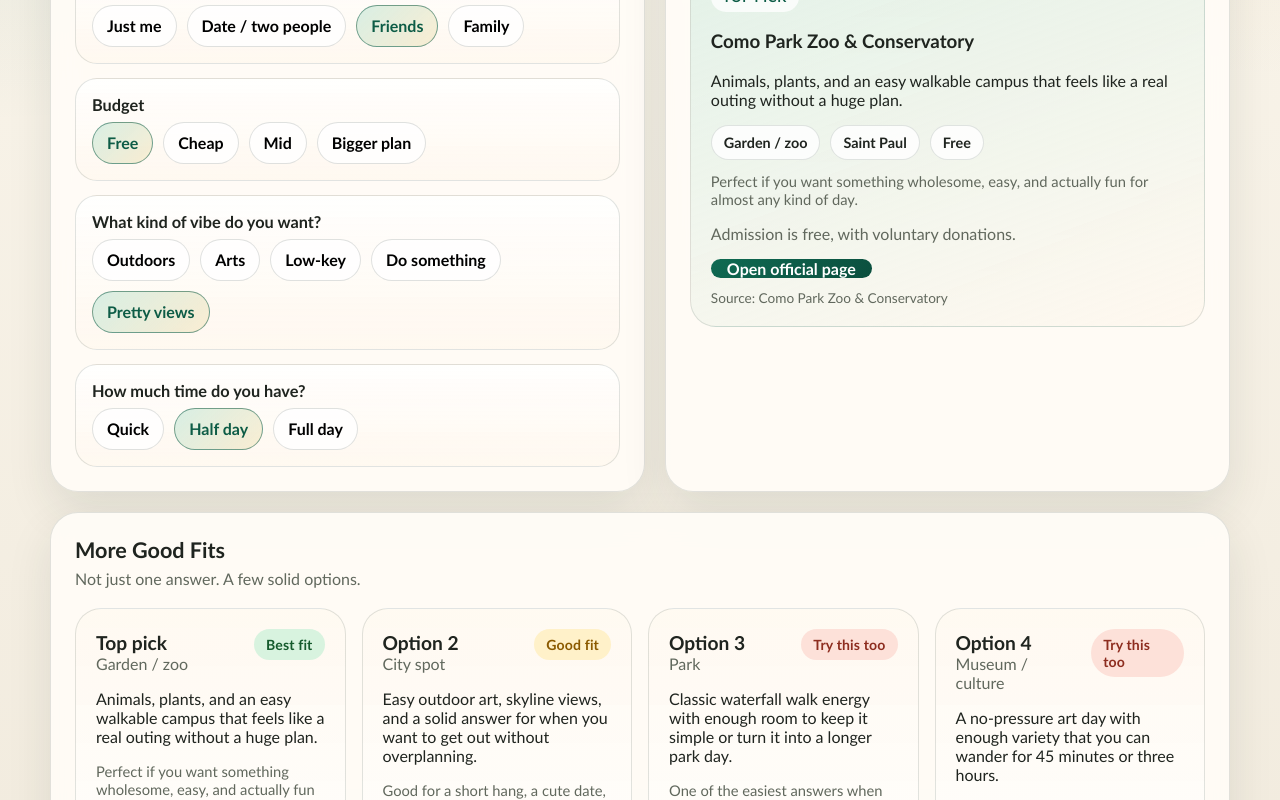
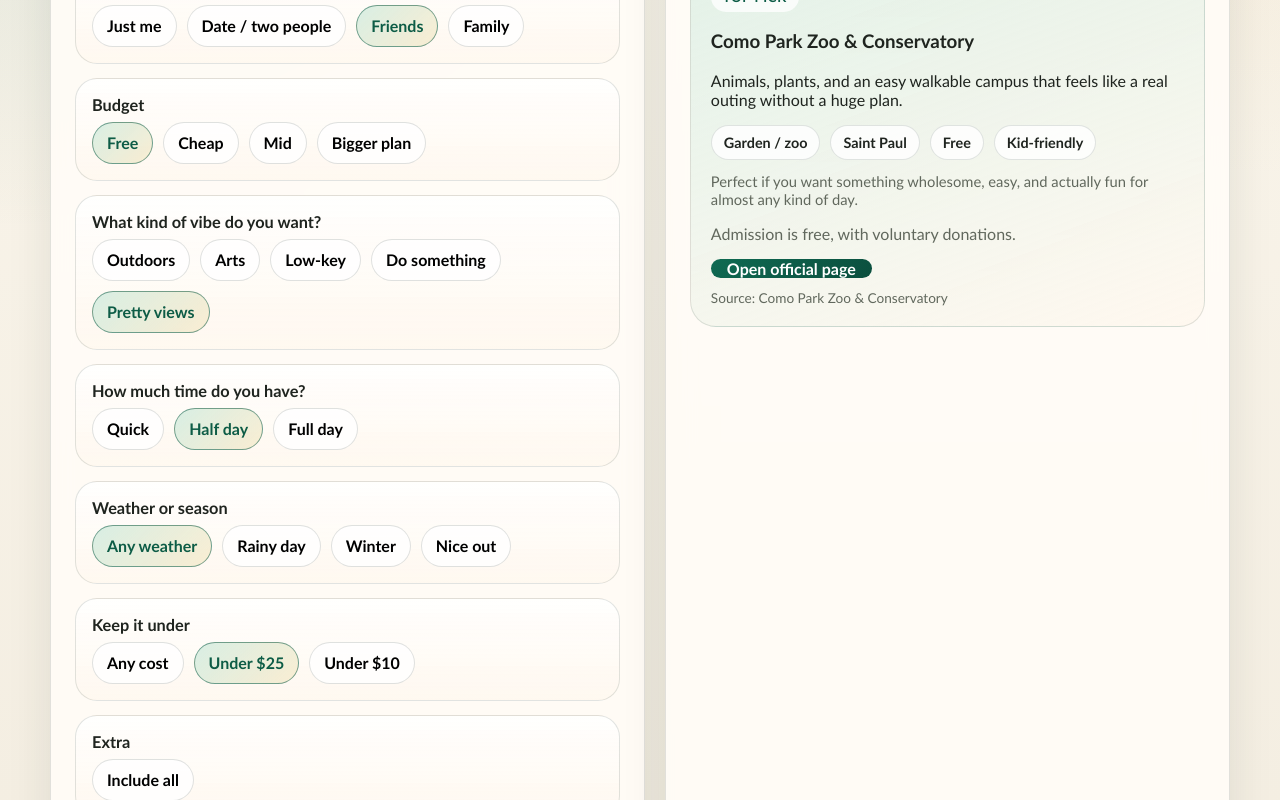
Before and after one commit to ans25et/normandale-schedule-ai, a Next.js app: page / in a window 1280 px wide. Shown: the part 600-1400 px from the top of the page. Built offline with nearby package versions, Linux system fonts and the light colour scheme.

Commit message:
Add smarter outing filters for weather budget and families

```diff
--- a/app/page.tsx
+++ b/app/page.tsx
@@ -6,11 +6,15 @@
   BUDGET_OPTIONS,
   COMPANY_OPTIONS,
   MINNESOTA_OUTINGS,
+  PRICE_CAP_OPTIONS,
+  SEASON_OPTIONS,
   TIME_OPTIONS,
   VIBE_OPTIONS,
   type BudgetTag,
   type CompanyTag,
   type OutingItem,
+  type PriceCapTag,
+  type SeasonTag,
   type TimeTag,
   type VibeTag
 } from "@/lib/data/minnesota-outings";
@@ -20,17 +24,21 @@
   const [budget, setBudget] = useState<BudgetTag>("free");
   const [vibe, setVibe] = useState<VibeTag>("scenic");
   const [time, setTime] = useState<TimeTag>("half-day");
+  const [season, setSeason] = useState<SeasonTag>("any");
+  const [priceCap, setPriceCap] = useState<PriceCapTag>("under-25");
+  const [kidFriendlyOnly, setKidFriendlyOnly] = useState(false);
 
   const recommendations = useMemo(() => {
     return [...MINNESOTA_OUTINGS]
       .map((item) => ({
         item,
-        score: scoreItem(item, { company, budget, vibe, time })
+        score: scoreItem(item, { company, budget, vibe, time, season, priceCap, kidFriendlyOnly })
       }))
+      .filter((entry) => entry.score > -100)
       .sort((left, right) => right.score - left.score)
       .slice(0, 4)
       .map((entry) => entry.item);
-  }, [company, budget, vibe, time]);
+  }, [company, budget, vibe, time, season, priceCap, kidFriendlyOnly]);
 
   const topPick = recommendations[0];
 
@@ -60,7 +68,7 @@
         <section className="panel">
           <div className="panel-inner">
             <h2 className="section-title">Quick Match</h2>
-            <p className="section-copy">Four clicks. One good plan.</p>
+            <p className="section-copy">Fast filters, less overthinking.</p>
 
             <div className="step-list">
               <article className="step-card">
@@ -126,6 +134,51 @@
                   ))}
                 </div>
               </article>
+
+              <article className="step-card">
+                <h3>Weather or season</h3>
+                <div className="chip-grid">
+                  {SEASON_OPTIONS.map((option) => (
+                    <button
+                      key={option.id}
+                      type="button"
+                      className={season === option.id ? "chip-btn active" : "chip-btn"}
+                      onClick={() => setSeason(option.id)}
+                    >
+                      {option.label}
+                    </button>
+                  ))}
+                </div>
+              </article>
+
+              <article className="step-card">
+                <h3>Keep it under</h3>
+                <div className="chip-grid">
+                  {PRICE_CAP_OPTIONS.map((option) => (
+                    <button
+                      key={option.id}
+                      type="button"
+                      className={priceCap === option.id ? "chip-btn active" : "chip-btn"}
+                      onClick={() => setPriceCap(option.id)}
+                    >
+                      {option.label}
+                    </button>
+                  ))}
+                </div>
+              </article>
+
+              <article className="step-card">
+                <h3>Extra</h3>
+                <div className="chip-grid">
+                  <button
+                    type="button"
+                    className={kidFriendlyOnly ? "chip-btn active" : "chip-btn"}
+                    onClick={() => setKidFriendlyOnly((current) => !current)}
+                  >
+                    {kidFriendlyOnly ? "Kid-friendly only" : "Include all"}
+                  </button>
+                </div>
+              </article>
             </div>
           </div>
         </section>
@@ -144,6 +197,7 @@
                   <div className="detail-pill">{labelForType(topPick.type)}</div>
                   <div className="detail-pill">{topPick.city}</div>
                   <div className="detail-pill">{topPick.costLabel}</div>
+                  {topPick.kidFriendly ? <div className="detail-pill">Kid-friendly</div> : null}
                 </div>
                 <p className="helper-copy">{topPick.whyItFits}</p>
                 <p className="muted">{topPick.costHint}</p>
@@ -178,6 +232,7 @@
                 <div className="detail-stack">
                   <div className="detail-pill">{item.city}</div>
                   <div className="detail-pill">{item.costLabel}</div>
+                  {item.kidFriendly ? <div className="detail-pill">Kid-friendly</div> : null}
                 </div>
                 <p className="muted">{item.costHint}</p>
                 <a className="secondary-btn link-btn" href={item.url} target="_blank" rel="noreferrer">
@@ -214,9 +269,21 @@
 
 function scoreItem(
   item: OutingItem,
-  filters: { company: CompanyTag; budget: BudgetTag; vibe: VibeTag; time: TimeTag }
+  filters: {
+    company: CompanyTag;
+    budget: BudgetTag;
+    vibe: VibeTag;
+    time: TimeTag;
+    season: SeasonTag;
+    priceCap: PriceCapTag;
+    kidFriendlyOnly: boolean;
+  }
 ): number {
   let score = 0;
+
+  if (filters.kidFriendlyOnly && !item.kidFriendly) {
+    return -999;
+  }
 
   if (item.companyTags.includes(filters.company)) {
     score += 5;
@@ -228,6 +295,12 @@
     score += 3;
   }
   if (item.timeTags.includes(filters.time)) {
+    score += 2;
+  }
+  if (filters.season === "any" || item.seasonTags.includes(filters.season)) {
+    score += 2;
+  }
+  if (filters.priceCap === "any" || item.priceCaps.includes(filters.priceCap)) {
     score += 2;
   }
 
--- a/lib/data/minnesota-outings.ts
+++ b/lib/data/minnesota-outings.ts
@@ -2,6 +2,8 @@
 export type BudgetTag = "free" | "cheap" | "medium" | "splurge";
 export type VibeTag = "outdoors" | "arts" | "cozy" | "active" | "scenic";
 export type TimeTag = "quick" | "half-day" | "full-day";
+export type SeasonTag = "any" | "rainy" | "winter" | "sunny";
+export type PriceCapTag = "any" | "under-25" | "under-10";
 
 export interface OutingItem {
   id: string;
@@ -14,10 +16,13 @@
   city: string;
   url: string;
   sourceLabel: string;
+  kidFriendly: boolean;
   companyTags: CompanyTag[];
   budgetTags: BudgetTag[];
   vibeTags: VibeTag[];
   timeTags: TimeTag[];
+  seasonTags: SeasonTag[];
+  priceCaps: PriceCapTag[];
 }
 
 export const COMPANY_OPTIONS: Array<{ id: CompanyTag; label: string }> = [
@@ -48,6 +53,19 @@
   { id: "full-day", label: "Full day" }
 ];
 
+export const SEASON_OPTIONS: Array<{ id: SeasonTag; label: string }> = [
+  { id: "any", label: "Any weather" },
+  { id: "rainy", label: "Rainy day" },
+  { id: "winter", label: "Winter" },
+  { id: "sunny", label: "Nice out" }
+];
+
+export const PRICE_CAP_OPTIONS: Array<{ id: PriceCapTag; label: string }> = [
+  { id: "any", label: "Any cost" },
+  { id: "under-25", label: "Under $25" },
+  { id: "under-10", label: "Under $10" }
+];
+
 export const MINNESOTA_OUTINGS: OutingItem[] = [
   {
     id: "mia",
@@ -60,10 +78,13 @@
     city: "Minneapolis",
     url: "https://new.artsmia.org/",
     sourceLabel: "Minneapolis Institute of Art",
+    kidFriendly: true,
     companyTags: ["solo", "date", "friends", "family"],
     budgetTags: ["free", "cheap"],
     vibeTags: ["arts", "cozy"],
-    timeTags: ["quick", "half-day"]
+    timeTags: ["quick", "half-day"],
+    seasonTags: ["any", "rainy", "winter"],
+    priceCaps: ["any", "under-25", "under-10"]
   },
   {
     id: "como-zoo",
@@ -76,10 +97,13 @@
     city: "Saint Paul",
     url: "https://comozooconservatory.org/",
     sourceLabel: "Como Park Zoo & Conservatory",
+    kidFriendly: true,
     companyTags: ["solo", "date", "friends", "family"],
     budgetTags: ["free", "cheap"],
     vibeTags: ["outdoors", "cozy", "scenic"],
-    timeTags: ["half-day", "full-day"]
+    timeTags: ["half-day", "full-day"],
+    seasonTags: ["any", "rainy", "winter", "sunny"],
+    priceCaps: ["any", "under-25", "under-10"]
   },
   {
     id: "sculpture-garden",
@@ -92,10 +116,13 @@
     city: "Minneapolis",
     url: "https://walkerart.org/visit/garden/",
     sourceLabel: "Walker Art Center",
+    kidFriendly: true,
     companyTags: ["solo", "date", "friends", "family"],
     budgetTags: ["free", "cheap"],
     vibeTags: ["arts", "scenic", "outdoors"],
-    timeTags: ["quick", "half-day"]
+    timeTags: ["quick", "half-day"],
+    seasonTags: ["any", "sunny"],
+    priceCaps: ["any", "under-25", "under-10"]
   },
   {
     id: "minnehaha",
@@ -108,10 +135,13 @@
     city: "Minneapolis",
     url: "https://www.minneapolisparks.org/parks-destinations/parks-lakes/minnehaha_regional_park/",
     sourceLabel: "Minneapolis Park & Recreation Board",
+    kidFriendly: true,
     companyTags: ["solo", "date", "friends", "family"],
     budgetTags: ["free", "cheap"],
     vibeTags: ["outdoors", "active", "scenic"],
-    timeTags: ["quick", "half-day"]
+    timeTags: ["quick", "half-day"],
+    seasonTags: ["any", "sunny"],
+    priceCaps: ["any", "under-25", "under-10"]
   },
   {
     id: "state-park-day",
@@ -124,10 +154,13 @@
     city: "Statewide",
     url: "https://www.dnr.state.mn.us/state_parks/permit.html",
     sourceLabel: "Minnesota DNR",
+    kidFriendly: true,
     companyTags: ["solo", "date", "friends", "family"],
     budgetTags: ["cheap", "medium"],
     vibeTags: ["outdoors", "active", "scenic"],
-    timeTags: ["half-day", "full-day"]
+    timeTags: ["half-day", "full-day"],
+    seasonTags: ["any", "sunny"],
+    priceCaps: ["any", "under-25", "under-10"]
   },
   {
     id: "mill-city",
@@ -140,10 +173,13 @@
     city: "Minneapolis",
     url: "https://www.mnhs.org/millcity",
     sourceLabel: "Minnesota Historical Society",
+    kidFriendly: true,
     companyTags: ["solo", "date", "friends", "family"],
     budgetTags: ["cheap", "medium"],
     vibeTags: ["arts", "cozy"],
-    timeTags: ["half-day"]
+    timeTags: ["half-day"],
+    seasonTags: ["any", "rainy", "winter"],
+    priceCaps: ["any", "under-25"]
   },
   {
     id: "arboretum",
@@ -156,10 +192,13 @@
     city: "Chaska",
     url: "https://arb.umn.edu/visit/hours-and-admission",
     sourceLabel: "Minnesota Landscape Arboretum",
+    kidFriendly: true,
     companyTags: ["solo", "date", "friends", "family"],
     budgetTags: ["medium", "splurge"],
     vibeTags: ["outdoors", "cozy", "scenic"],
-    timeTags: ["half-day", "full-day"]
+    timeTags: ["half-day", "full-day"],
+    seasonTags: ["any", "sunny", "winter"],
+    priceCaps: ["any", "under-25"]
   },
   {
     id: "north-shore",
@@ -172,9 +211,12 @@
     city: "North Shore",
     url: "https://www.exploreminnesota.com/article/scenic-driving-routes",
     sourceLabel: "Explore Minnesota",
+    kidFriendly: true,
     companyTags: ["solo", "date", "friends", "family"],
     budgetTags: ["cheap", "medium", "splurge"],
     vibeTags: ["scenic", "outdoors"],
-    timeTags: ["full-day"]
+    timeTags: ["full-day"],
+    seasonTags: ["any", "sunny", "winter"],
+    priceCaps: ["any"]
   }
 ];
```
